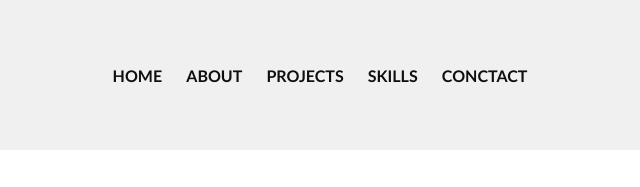
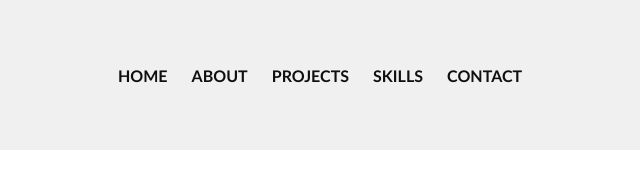
Before and after one commit to jancris100/My_portafolio, a plain HTML site: page index.html in a window 1280 px wide. Shown: the top 187 px of the page, 385-1025 px from the left. Drawn offline with nearby package versions, Linux system fonts and the light colour scheme.

Commit message:
Update index.html

```diff
--- a/index.html
+++ b/index.html
@@ -18,7 +18,7 @@
                 <li><a href="#about-me">ABOUT</a></li>
                 <li><a href="#my-projects">PROJECTS</a></li>
                 <li><a href="#my-skills">SKILLS</a></li>
-                <li><a href=".contact">CONCTACT</a></li>
+                <li><a href=".contact">CONTACT</a></li>
             </ul>
         </nav>
     </header>
```
